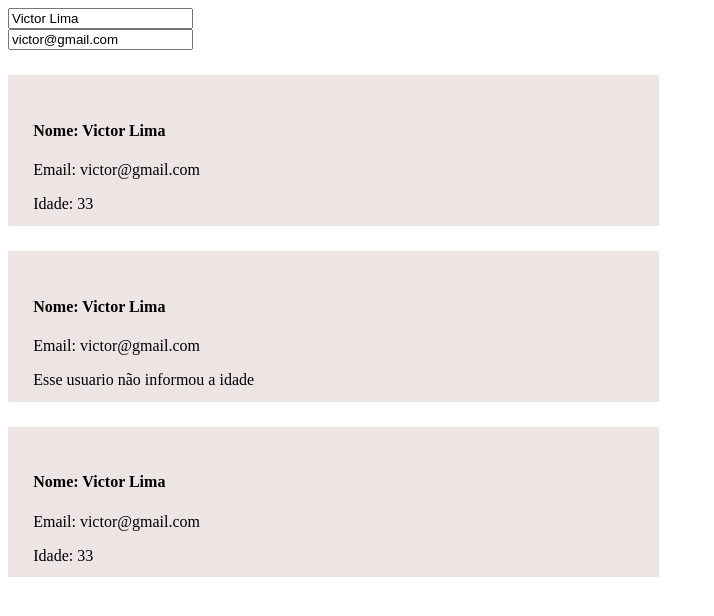
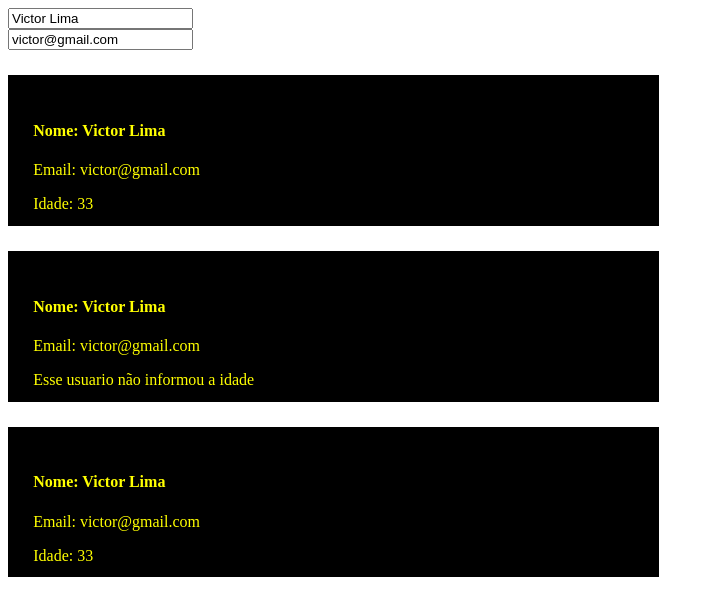
Before and after one commit to AlissonAndradee/CursoVueAnotacoes, a Vue app: page / in a window 1280 px wide. Shown: the top 616 px of the page, without its empty margins (0-714 px from the left). Built offline with nearby package versions, Linux system fonts and the light colour scheme.

Commit message:
Curso VUE Classes Condicionais

```diff
--- a/src/components/Cliente.vue
+++ b/src/components/Cliente.vue
@@ -1,6 +1,6 @@
 <template>
 
-    <div id="cliente">
+    <div :class="{'cliente': !isPremium, 'cliente-premium': isPremium}">
         <h4>Nome: {{ cliente.nome }} </h4>
         <p>Email: {{ cliente.email }}</p>
         <p v-if="showAge == true">Idade: {{ cliente.idade }}</p>
@@ -13,6 +13,7 @@
 export default {
     data(){
         return {
+            isPremium: true
         }
     },
     props: {
@@ -25,8 +26,16 @@ export default {
 </script>
 
 <style scoped>
-    #cliente{
+    .cliente{
         background-color: #ECE5E3;
+        max-width: 600px;
+        height: 100px;
+        padding: 2%;
+        margin-top: 2%;
+    }
+    .cliente-premium{
+        background-color: black;
+        color: yellow;
         max-width: 600px;
         height: 100px;
         padding: 2%;
```
